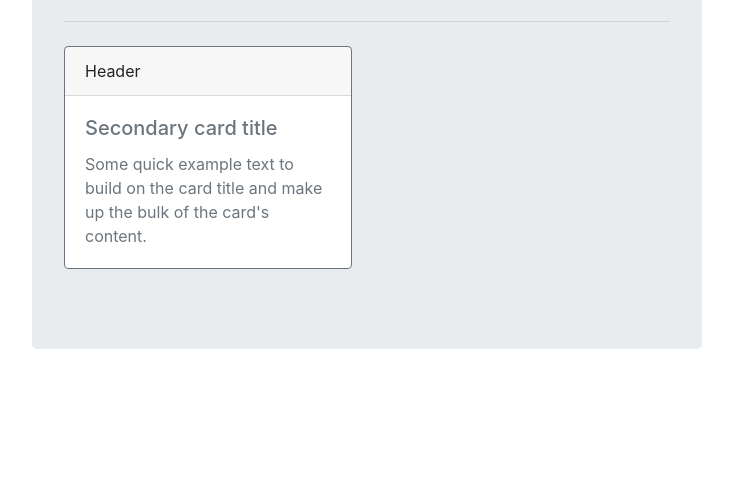
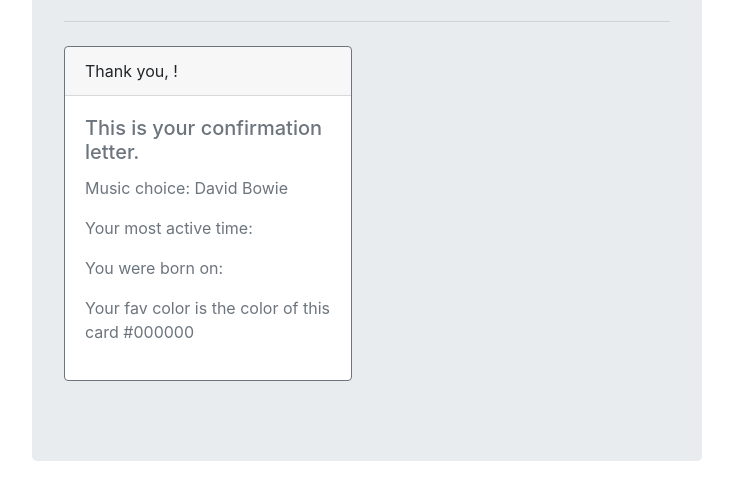
Before and after one commit to romankolivashko/survey_app, a plain HTML site: page index.html in a window 1280 px wide. Both pictures are taken after a click on the button "Submit". Shown: the part 232-732 px from the top of the page, without its empty margins (273-1006 px from the left). Drawn offline with Linux system fonts and the light colour scheme.

```diff
--- a/index.html
+++ b/index.html
@@ -21,28 +21,29 @@
         <p style="text-align: left"><strong>Please answer all the questions bellow to your best ability.</strong></p>
         <form>
           <div class="form-group">
-            <label for="firstName">
+            <label for="firstLastName">
               <h5>Some info about you</h5>
             </label>
             <input type="text" class="form-control" id="firstLastName" placeholder="First and Last names">
           </div>
 
           <hr class="my-4">
-
+          <!-- <div class="form-group"> -->
           <h5>Favorite singer:</h5>
           <select class="form-control" id="singer">
             <label for="singer"></label>
-            <option value="1">David Bowie</option>
-            <option value="2">Cardi B</option>
-            <option value="3">Bruce Springsteen</option>
-            <option value="4">Conway Twitty</option>
-            <option value="5">Celine Dion</option>
+            <option>David Bowie</option>
+            <option>Cardi B</option>
+            <option>Bruce Springsteen</option>
+            <option>Conway Twitty</option>
+            <option>Celine Dion</option>
           </select>
+        <!-- </div> -->
 
           <hr class="my-4">
 
           <h5>Your most productive time:</h5>
-          <div class="radio">
+          <div class="radio" id="time">
             <label>
               <input type="radio" name="time" value="morning" checked>
               Morning
@@ -94,11 +95,18 @@
 
       <div class="card-hidden">
         <div class="card border-secondary mb-3" style="max-width: 18rem;">
-          <div class="card-header">Header</div>
+          <div class="card-header">Thank you, <span class="firstLastName"></span>!</div>
           <div class="card-body text-secondary">
-            <h5 class="card-title">Secondary card title</h5>
-            <p class="card-text">Some quick example text to build on the card title and make up the bulk of the card's
-              content.</p>
+            <h5 class="card-title">This is your confirmation letter.</h5>
+            <p class="card-text">
+
+              Music choice: <span class="singer"></span>
+              <p>Your most active time: <span class="time"></span></p>
+              <p>You were born on: <span class="dob"></span></p>
+              <p>Your fav color is the color of this card <span class="color"></span></p>
+
+
+            </p>
           </div>
         </div>
       </div>
--- a/js/scripts.js
+++ b/js/scripts.js
@@ -1,13 +1,20 @@
+
 $(document).ready(function() {
   $(".btn").click(function() {
     $(".card-showing").hide();
     $(".card-hidden").show();
 
-    const name = $("input#firstLasrName").val();
-    const singer = $("input#singer").val();
+    const name = $("input#firstLastName").val();
+    const singer = $("select#singer").val();
     const time= $("input#time").val();
-    const dob = $("input#dob").val();
+    const dob = $("input#born").val();
     const color = $("input#color").val();
+
+    $(".firstLastName").text(name);
+    $(".singer").text(singer);
+    $(".time").text(time);
+    $(".dob").text(dob);
+    $(".color").text(color);
 
   });
 });
```
